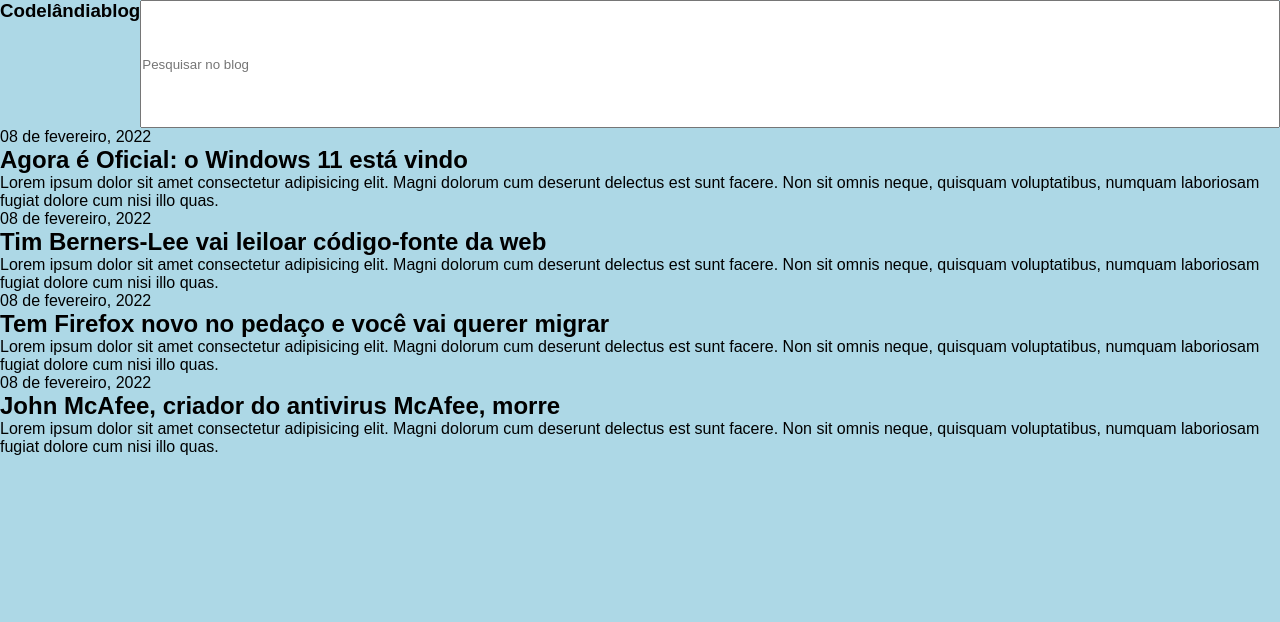
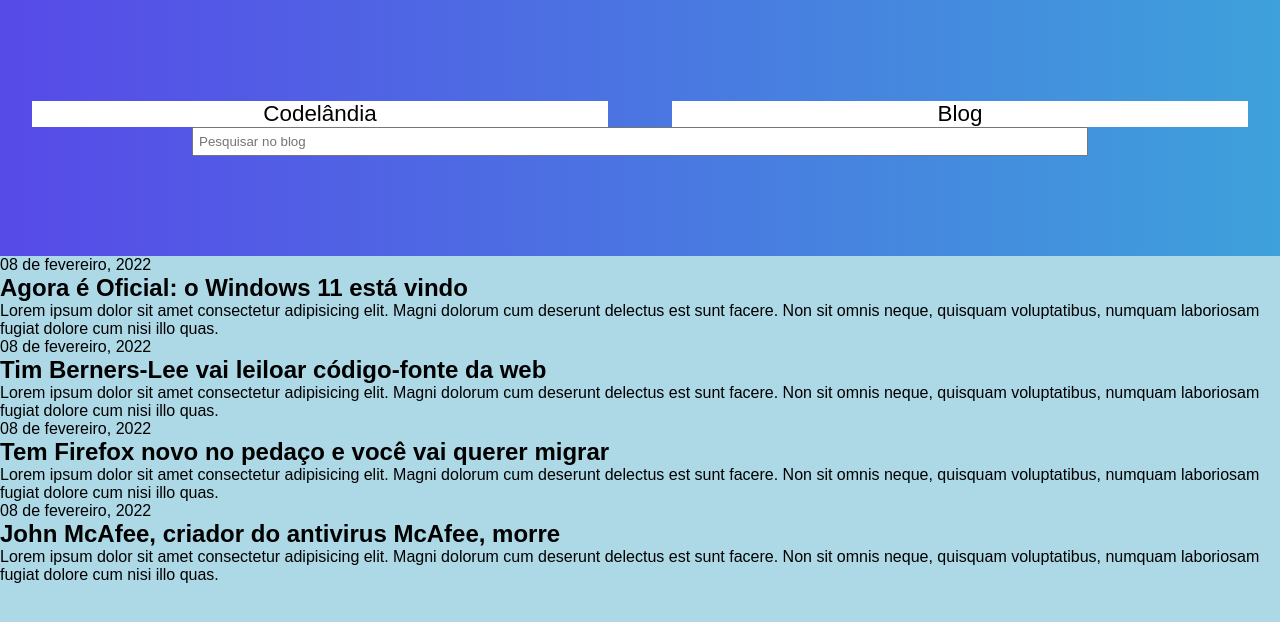
Before and after one commit to Leodf/desafios-codelandia, a plain HTML site: page desafio1/index.html in a window 1280 px wide. Drawn offline with Linux system fonts and the light colour scheme.

Commit message:
atualizar

```diff
--- a/desafio1/index.html
+++ b/desafio1/index.html
@@ -8,10 +8,10 @@
     <link rel="stylesheet" href="variaveis.css">
 </head>
 <body>
-    <header>
-        <h3 class="texto header-1">Codelândia</h3>
-        <h3 class="texto header-2">blog</h3>
-        <input type="search" placeholder="Pesquisar no blog" />
+    <header class="content">
+        <article class="item-0">Codelândia</article>
+        <article class="item-1">Blog</article>
+        <input class="item-2" type="search" placeholder="Pesquisar no blog" />
     </header>
     <main>
         <section>
--- a/desafio1/variaveis.css
+++ b/desafio1/variaveis.css
@@ -22,22 +22,35 @@ html, body {
   background: lightblue;
 }
 
-header {
+.content {
+  background-image: var(--linear);
   display: flex;
-  height: 10vw;
+  flex-wrap: wrap;
+  justify-content: space-around;
+  align-items: center;
+  align-content: center;
   width: 100%;
+  height: 20vw;
 }
 
-header.header-1 {
-  background: #eee;
-  border: 5px solid #ccc;
-  flex: 1;
-  padding: 20px;
+.item-0 {
+  flex: 0 0 45%;
+  background: white;
+  text-align: center;
+  font-size: 1.4em;
+
 }
 
-header.header-2 {
-  flex: 1;
+.item-1 {
+  flex: 0 0 45%;
+  background: white;
+  text-align: center;
+  font-size: 1.4em;
+
 }
- header > input {
-  flex: 2;
- }
+
+.item-2 {
+  flex: 0 0 70%;
+  padding: 5px;
+  margin: 0px;
+}
```
